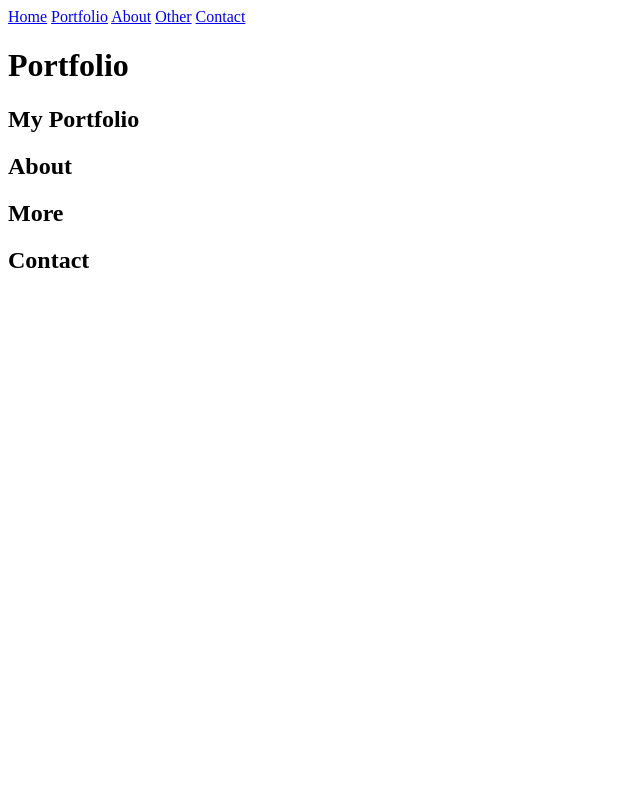
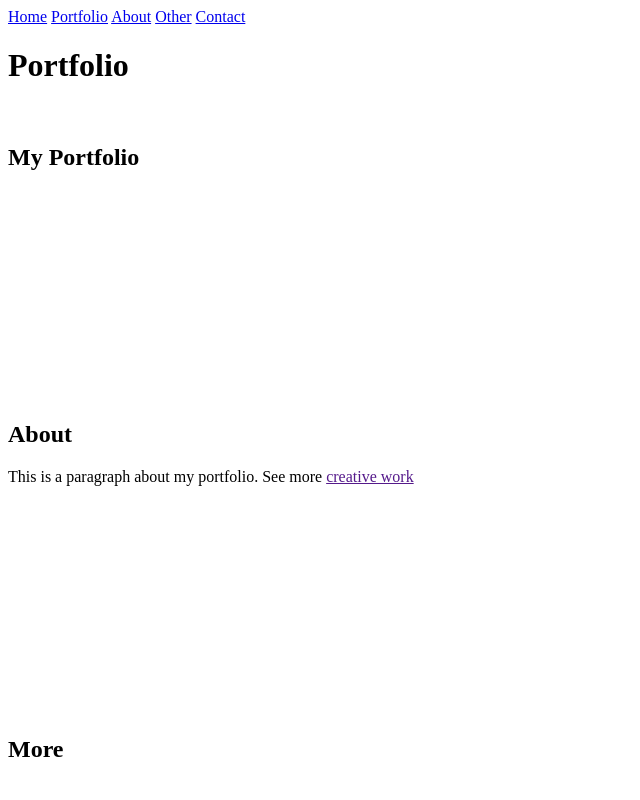
Before and after one commit to Lize101/portfolio, a plain HTML site: page index.html in a window 1280 px wide. Shown: the top 800 px of the page, without its empty margins (0-640 px from the left). Drawn offline with Linux system fonts and the light colour scheme.

Commit message:
add link and css styling

```diff
--- a/index.html
+++ b/index.html
@@ -23,12 +23,14 @@
             <h1>Portfolio</h1>
         </header>
         <!--Main section-->
+        <br>
         <main>
             <section>
                 <h2 id="portfolio">My Portfolio</h2>
             </section>
             <section>
                 <h2 id="about">About</h2>
+                <p>This is a paragraph about my portfolio. See more <a href="">creative work</a></p>
 
             </section>
             <section>
@@ -40,8 +42,9 @@
 
             </section>
         </main>
+        <br>
         <footer>
-
+            <!--Contact details, social media links, copyright-->
         </footer>
     </body>
 </html>
--- a/style.css
+++ b/style.css
@@ -0,0 +1,3 @@
+section {
+    margin-bottom: 250px;
+}
```
